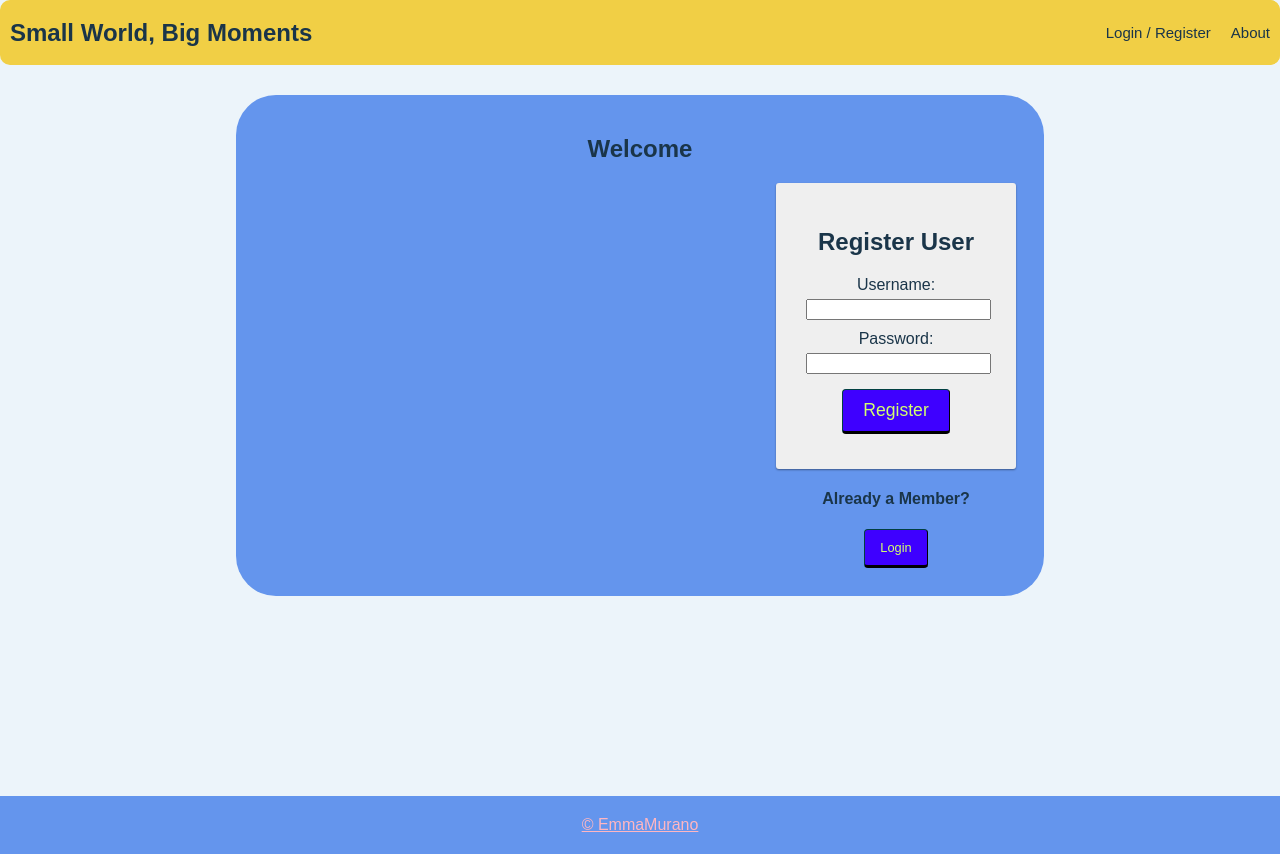
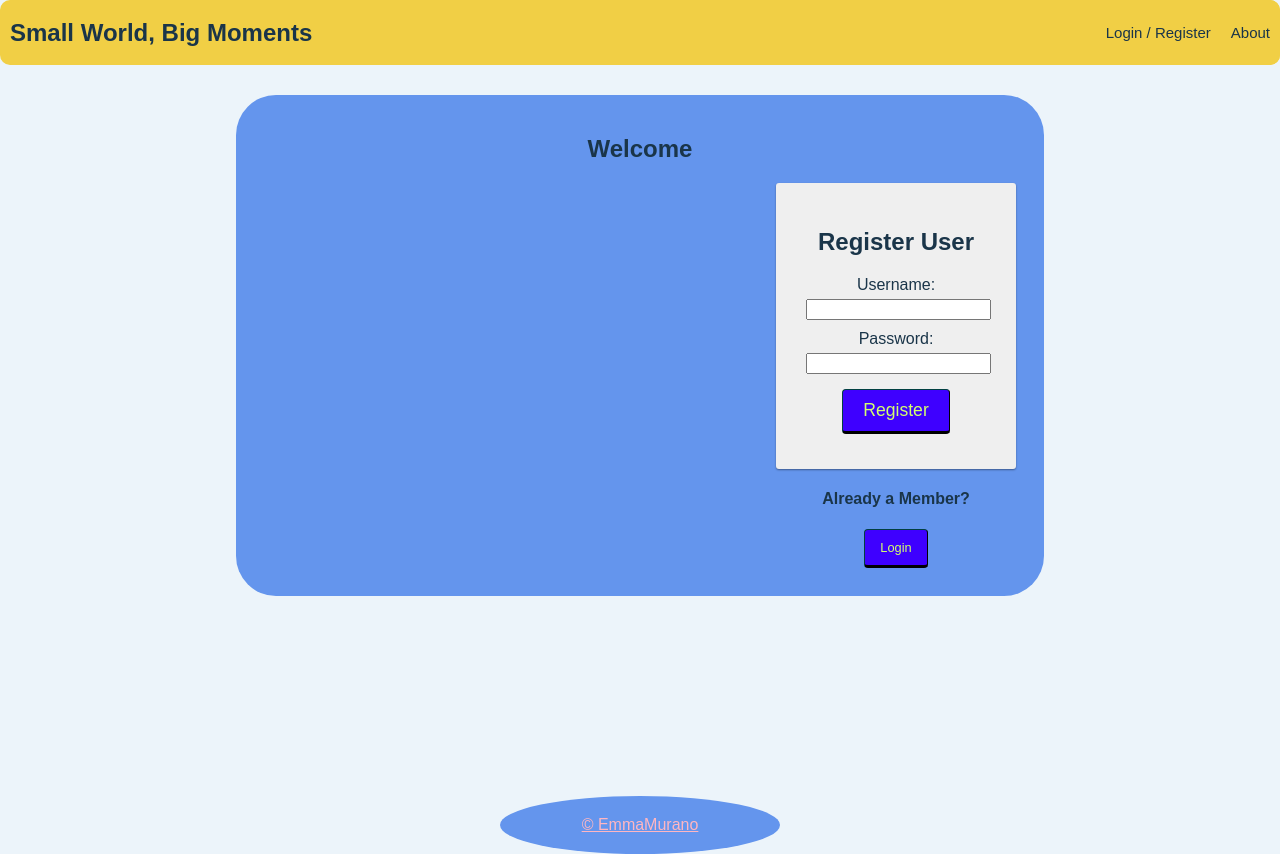
Before and after one commit to mackenzienewkirk/blog, a React (Create React App) app: page /#/home in a window 1280 px wide. Built offline with nearby package versions, Linux system fonts and the light colour scheme; no server answers.

Commit message:
added margins and decoration

```diff
--- a/src/components/Footer/Footer.css
+++ b/src/components/Footer/Footer.css
@@ -1,6 +1,9 @@
 footer {
   margin-top: 200px;
+  margin-left: 500px;
+  margin-right: 500px;
   padding: 20px;
+  border-radius: 100%;
   text-align: center;
   text-decoration: underline;
   background-color: cornflowerblue;
```
